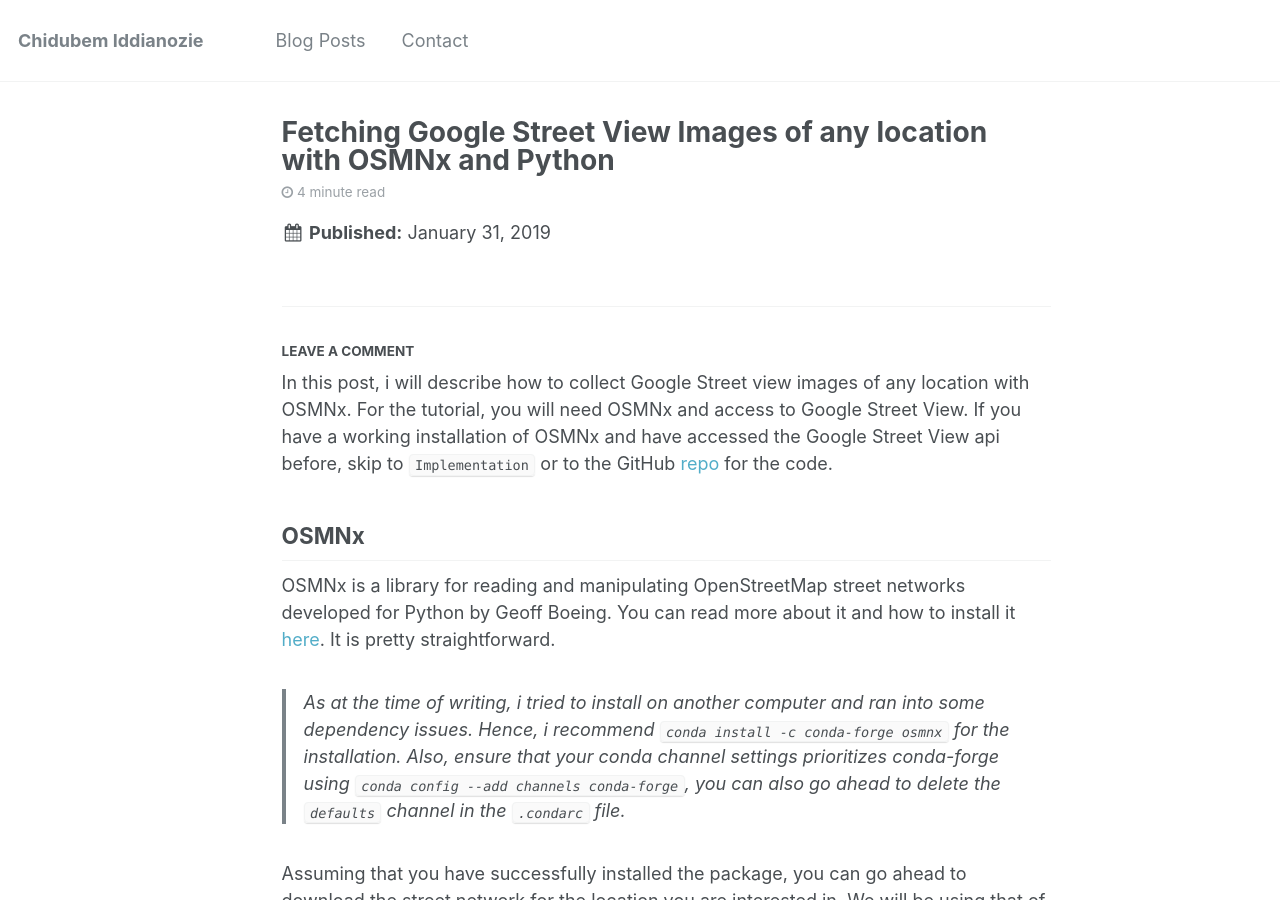
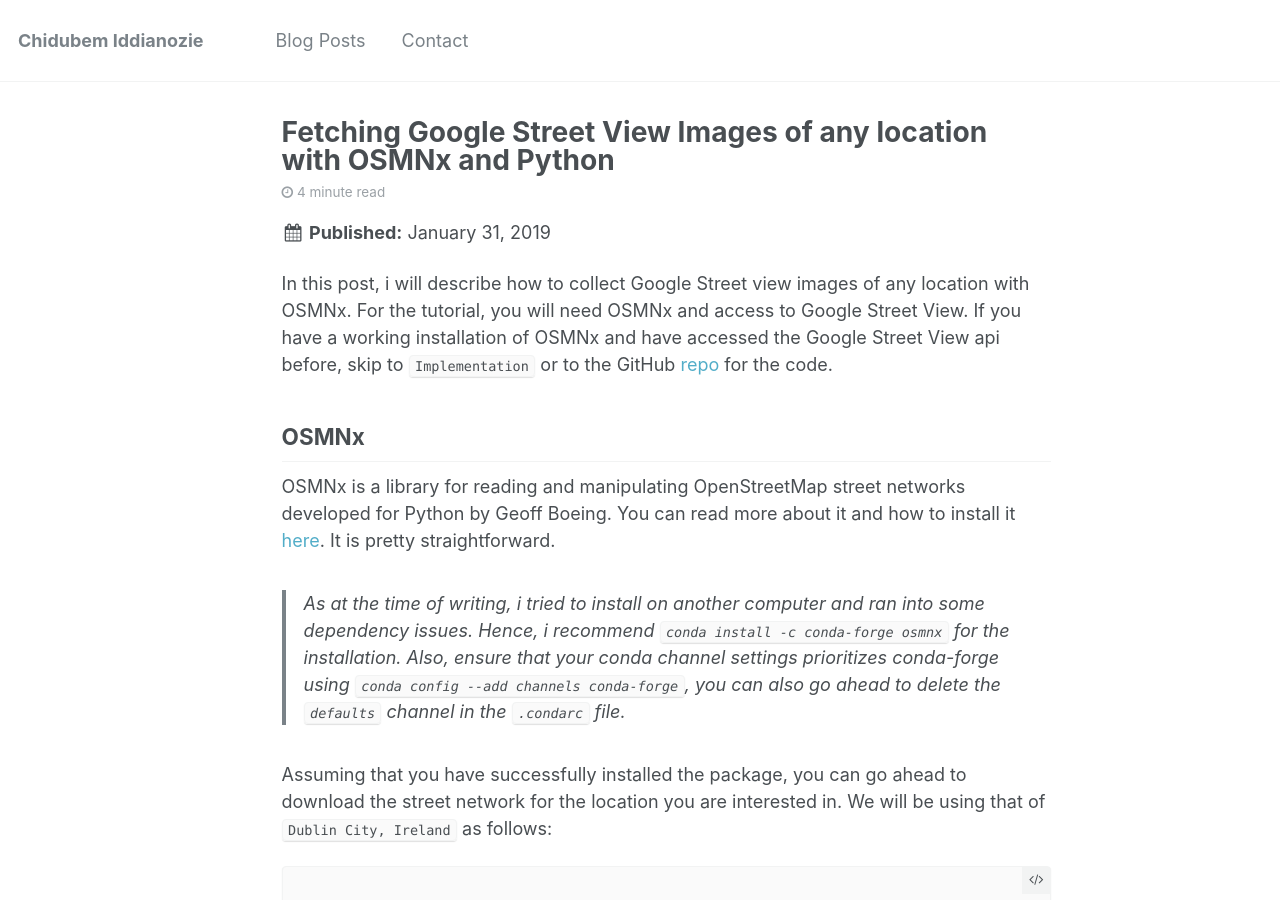
Before and after one commit to chiddianozie/chidubem-iddianozie, a Jekyll site: the page built from _posts/2018-01-31-fetching-google-street-view-images-of-any-location-with-osmnx-and-python.md, in a window 1280 px wide and 900 px high. Built offline with Jekyll 4.4.1, drawn with Linux system fonts in a browser that asks for light colours.

Commit message:
debug disqus issue

```diff
--- a/_posts/2018-01-31-fetching-google-street-view-images-of-any-location-with-osmnx-and-python.md
+++ b/_posts/2018-01-31-fetching-google-street-view-images-of-any-location-with-osmnx-and-python.md
@@ -10,8 +10,7 @@ tags:
   - Spatial
 comments: true
 ---
-{% include disqus.html %}
-{% include comments.html %}
+
 
 In this post, i will describe how to collect Google Street view images of any location with OSMNx. For the tutorial, you will need OSMNx and access to Google Street View. If you have a working installation of OSMNx and have accessed the Google Street View api before, skip to `Implementation` or to the GitHub [repo](https://github.com/Notable1/FetchingStreetViewImagesWithOSMNx/) for the code.
 
@@ -105,3 +104,6 @@ except:
 ## Conclusion
 
 I hope this helps someone, if you notice any errors or difficulties please leave a comment.
+
+{% include disqus.html %}
+{% include comments.html %}
```
